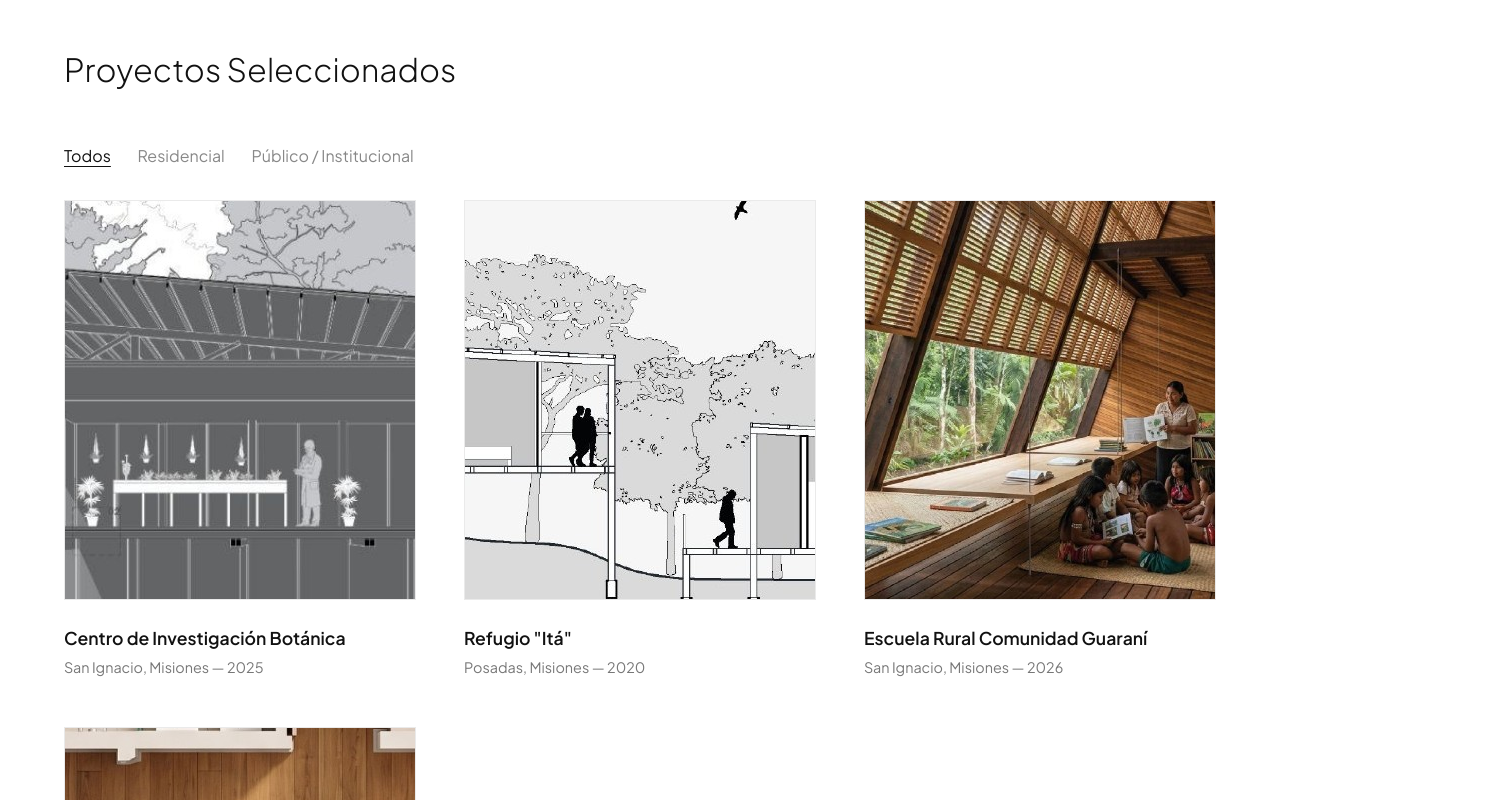
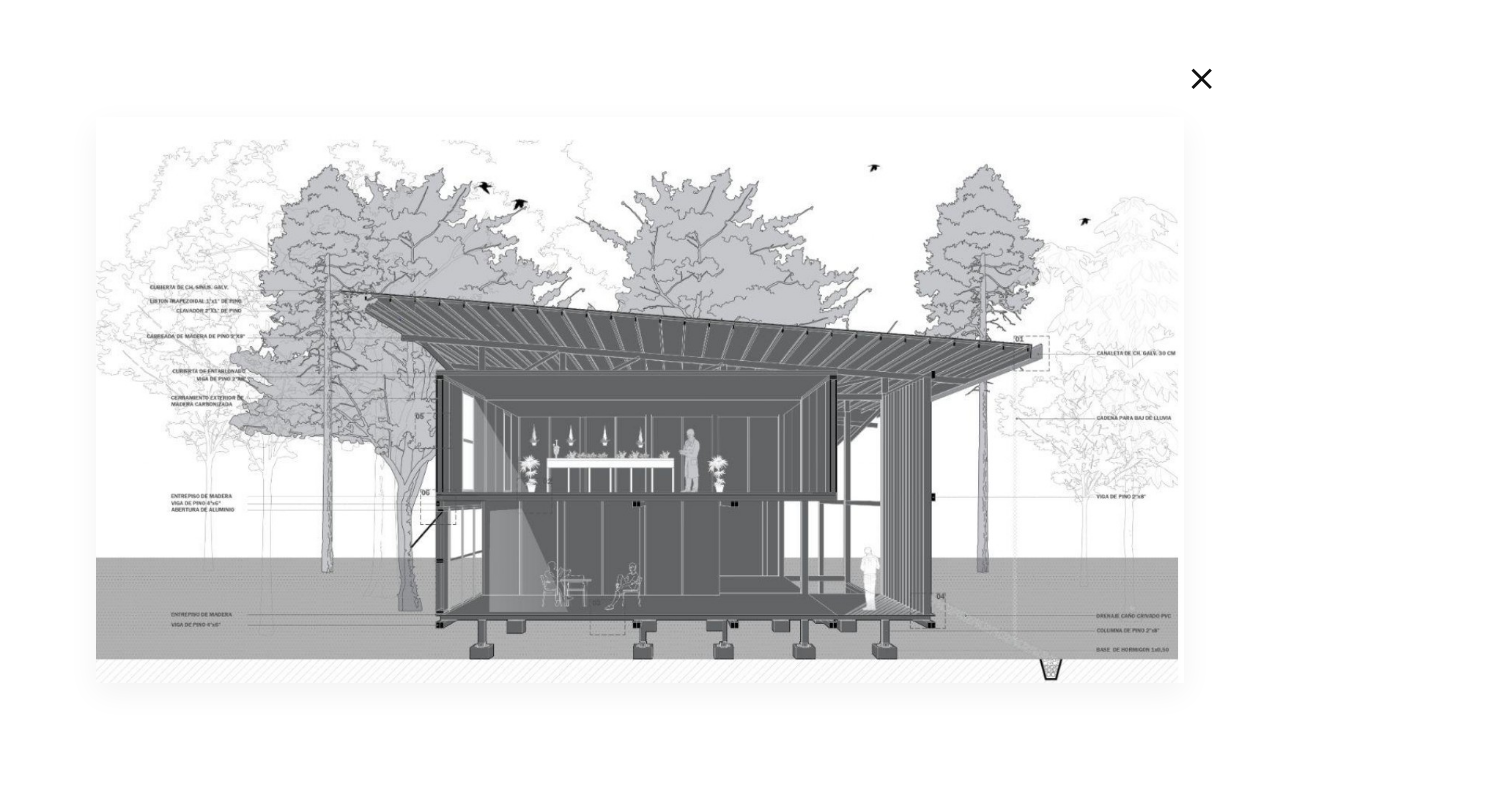
Before and after one commit to escaladavale11-dotcom/aboutme, a plain HTML site: page index.html in a window 1280 px wide. Both pictures are taken after a click on the element 240 px from the left and 1183 px from the top of the page. Shown: the part 783-1583 px from the top of the page, 1495 px wide, since content can reach past the window. Drawn offline with Linux system fonts and the light colour scheme.

Commit message:
Update style.css

```diff
--- a/style.css
+++ b/style.css
@@ -203,3 +203,81 @@ footer p {
 .email-link:hover {
     opacity: 0.6;
 }
+/* Visualizador Lightbox en Pantalla Completa */
+.modal-viewer {
+    display: none; /* Oculto por defecto, se activa con JS */
+    position: fixed;
+    z-index: 9999;
+    left: 0;
+    top: 0;
+    width: 100%;
+    height: 100%;
+    background-color: #ffffff; /* Fondo blanco puro minimalista */
+    justify-content: center;
+    align-items: center;
+}
+
+.modal-content {
+    max-width: 85%;
+    max-height: 85vh;
+    display: flex;
+    justify-content: center;
+    align-items: center;
+}
+
+.modal-content img {
+    max-width: 100%;
+    max-height: 85vh;
+    object-fit: contain; /* Esto asegura que la foto se vea COMPLETA sin recortar */
+    box-shadow: 0 10px 30px rgba(0,0,0,0.05); /* Sombra muy sutil */
+}
+
+/* Botón de Cerrar */
+.close-modal {
+    position: absolute;
+    top: 2rem;
+    right: 4rem;
+    font-size: 3rem;
+    font-weight: 200;
+    color: #111111;
+    cursor: pointer;
+    transition: opacity 0.3s ease;
+    user-select: none;
+}
+
+.close-modal:hover {
+    opacity: 0.4;
+}
+
+/* Flechas de Navegación */
+.modal-nav {
+    position: absolute;
+    background: none;
+    border: none;
+    font-size: 4rem;
+    font-weight: 100;
+    color: #111111;
+    cursor: pointer;
+    padding: 2rem;
+    top: 50%;
+    transform: translateY(-50%);
+    transition: opacity 0.3s ease;
+    user-select: none;
+}
+
+.modal-nav:hover {
+    opacity: 0.4;
+}
+
+.prev-btn {
+    left: 2rem;
+}
+
+.next-btn {
+    right: 2rem;
+}
+
+/* Cambiar el cursor al pasar por la imagen en la grilla para denotar que es clickeable */
+.project-image {
+    cursor: pointer;
+}
```
